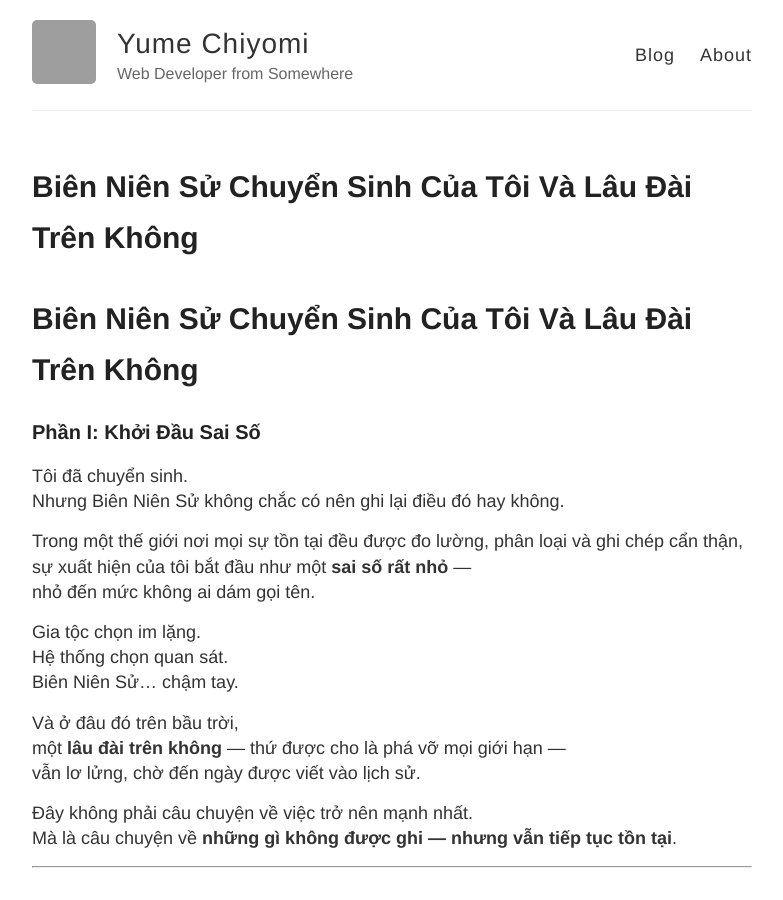
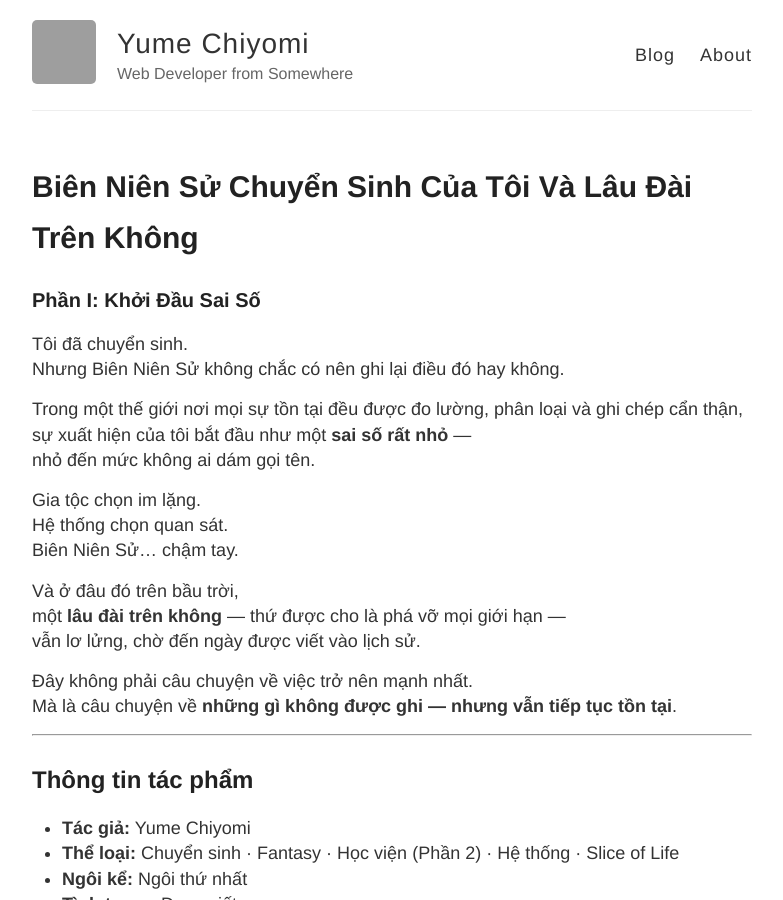
Before and after one commit to yumechiyomi/yumechiyomi.github.io, a Jekyll site: the page built from _posts/2026-1-9-bien-nien-su-chuyen-sinh-cua-toi-va-lau-dai-tren-khong.md, in a window 1280 px wide and 900 px high. Shown: the whole window, without its empty margins (248-1031 px from the left). Built offline with Jekyll 4.4.1, drawn with Linux system fonts in a browser that asks for light colours; grey boxes are pictures that could not be loaded.

Commit message:
Update 2026-1-9-bien-nien-su-chuyen-sinh-cua-toi-va-lau-dai-tren-khong.md

```diff
--- a/_posts/2026-1-9-bien-nien-su-chuyen-sinh-cua-toi-va-lau-dai-tren-khong.md
+++ b/_posts/2026-1-9-bien-nien-su-chuyen-sinh-cua-toi-va-lau-dai-tren-khong.md
@@ -3,7 +3,6 @@
 title: Biên Niên Sử Chuyển Sinh Của Tôi Và Lâu Đài Trên Không
 ---
 
-# Biên Niên Sử Chuyển Sinh Của Tôi Và Lâu Đài Trên Không
 ### Phần I: Khởi Đầu Sai Số
 
 Tôi đã chuyển sinh.
```
